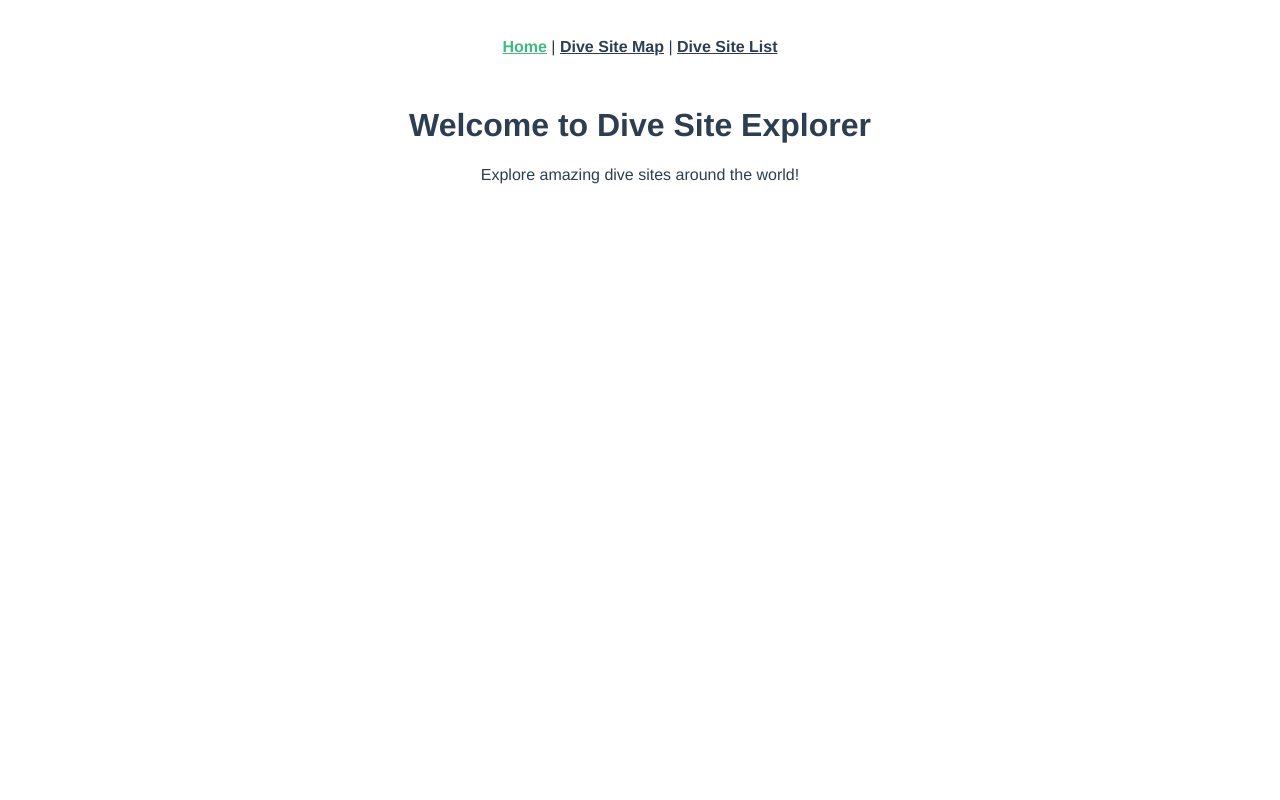
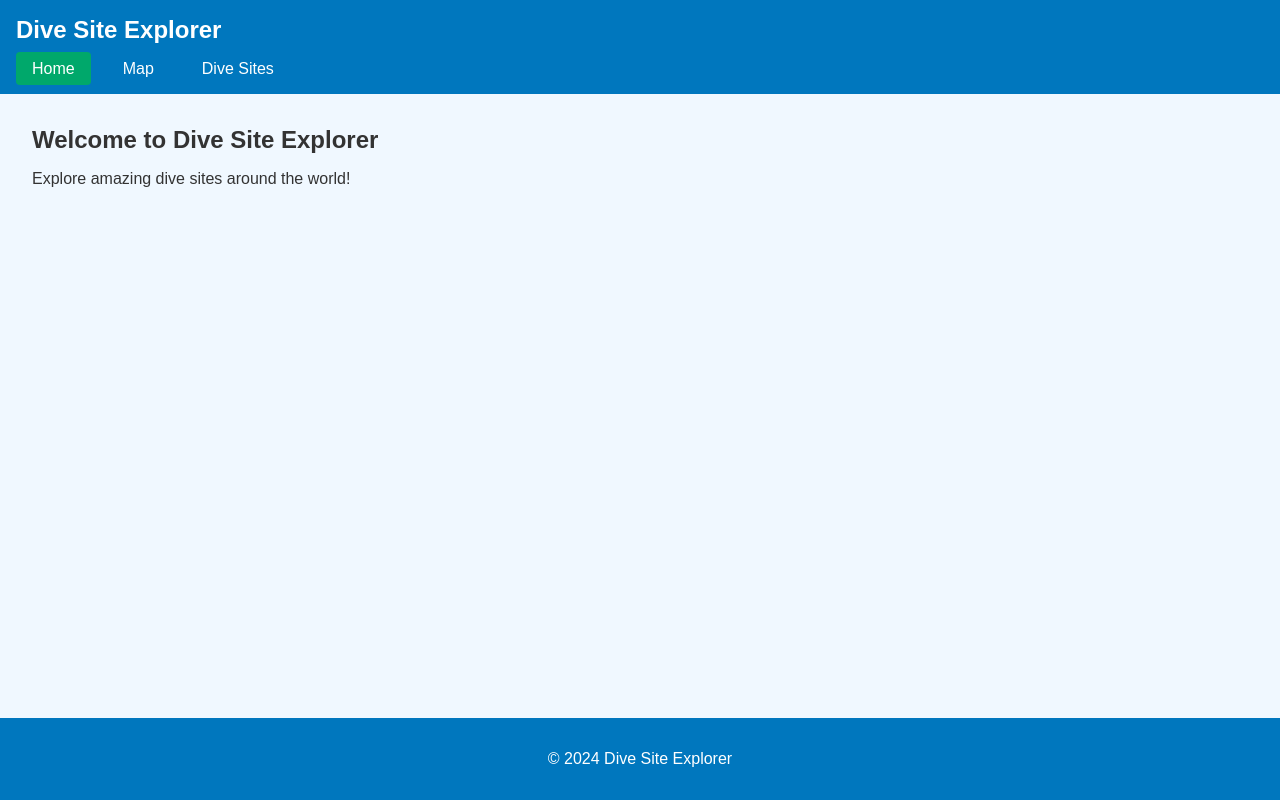
Before and after one commit to kimatron/dive-site-explorer, a Vue app: page / in a window 1280 px wide. Built offline with nearby package versions, Linux system fonts and the light colour scheme.

Commit message:
Add style to homepage :lipstick:

```diff
--- a/src/App.vue
+++ b/src/App.vue
@@ -1,11 +1,19 @@
 <template>
   <div id="app">
-    <nav>
-      <router-link to="/">Home</router-link> |
-      <router-link to="/map">Dive Site Map</router-link> |
-      <router-link to="/list">Dive Site List</router-link>
-    </nav>
-    <router-view></router-view>
+    <header>
+      <h1>Dive Site Explorer</h1>
+      <nav>
+        <router-link to="/">Home</router-link>
+        <router-link to="/map">Map</router-link>
+        <router-link to="/list">Dive Sites</router-link>
+      </nav>
+    </header>
+    <main>
+      <router-view></router-view>
+    </main>
+    <footer>
+      <p>&copy; 2024 Dive Site Explorer</p>
+    </footer>
   </div>
 </template>
 
@@ -16,24 +24,64 @@ export default {
 </script>
 
 <style>
+:root {
+  --primary-color: #0077be;
+  --secondary-color: #00a86b;
+  --background-color: #f0f8ff;
+  --text-color: #333;
+}
+
+body {
+  margin: 0;
+  padding: 0;
+  font-family: Arial, sans-serif;
+  background-color: var(--background-color);
+  color: var(--text-color);
+}
+
 #app {
-  font-family: Avenir, Helvetica, Arial, sans-serif;
-  -webkit-font-smoothing: antialiased;
-  -moz-osx-font-smoothing: grayscale;
-  text-align: center;
-  color: #2c3e50;
+  display: flex;
+  flex-direction: column;
+  min-height: 100vh;
+}
+
+header {
+  background-color: var(--primary-color);
+  color: white;
+  padding: 1rem;
+}
+
+h1 {
+  margin: 0;
+  font-size: 1.5rem;
 }
 
 nav {
-  padding: 30px;
+  margin-top: 1rem;
 }
 
 nav a {
-  font-weight: bold;
-  color: #2c3e50;
+  color: white;
+  text-decoration: none;
+  margin-right: 1rem;
+  padding: 0.5rem 1rem;
+  border-radius: 4px;
+  transition: background-color 0.3s;
 }
 
-nav a.router-link-exact-active {
-  color: #42b983;
+nav a:hover, nav a.router-link-active {
+  background-color: var(--secondary-color);
+}
+
+main {
+  flex-grow: 1;
+  padding: 2rem;
+}
+
+footer {
+  background-color: var(--primary-color);
+  color: white;
+  text-align: center;
+  padding: 1rem;
 }
 </style>
--- /dev/null
+++ b/src/components/DiveSiteDetail.vue
@@ -0,0 +1,22 @@
+<template>
+  <div class="dive-site-detail">
+    <h2>Dive Site Detail</h2>
+    <p>Details for dive site with ID: {{ $route.params.id }}</p>
+    <!-- We'll add more details here later -->
+  </div>
+</template>
+
+<script>
+export default {
+  name: 'DiveSiteDetail',
+  // We'll add more logic here later
+}
+</script>
+
+<style scoped>
+.dive-site-detail {
+  max-width: 800px;
+  margin: 0 auto;
+  padding: 20px;
+}
+</style>
--- /dev/null
+++ b/src/components/DiveSiteList.vue
@@ -0,0 +1,51 @@
+<template>
+  <div class="dive-site-list">
+    <h2>Dive Sites</h2>
+    <ul>
+      <li v-for="site in diveSites" :key="site.id">
+        <h3>{{ site.name }}</h3>
+        <p>{{ site.description }}</p>
+        <router-link :to="{ name: 'DiveSiteDetail', params: { id: site.id } }">View Details</router-link>
+      </li>
+    </ul>
+  </div>
+</template>
+
+<script>
+export default {
+  name: 'DiveSiteList',
+  data() {
+    return {
+      diveSites: [
+        { id: 1, name: 'Great Blue Hole', description: 'Famous for its circular shape and deep blue color.' },
+        { id: 2, name: 'Barracuda Point', description: 'Known for its strong currents and schools of barracuda.' },
+        { id: 3, name: 'SS Thistlegorm', description: 'A WWII shipwreck in the Red Sea.' },
+      ]
+    }
+  }
+}
+</script>
+
+<style scoped>
+.dive-site-list {
+  width: 100%;
+  max-width: 800px;
+  margin: 0 auto;
+}
+
+ul {
+  list-style-type: none;
+  padding: 0;
+}
+
+li {
+  background-color: #f0f0f0;
+  margin-bottom: 1rem;
+  padding: 1rem;
+  border-radius: 8px;
+}
+
+h3 {
+  margin-top: 0;
+}
+</style>
```
Also changed, not shown: src/router/index.js (+4 -7 lines).
